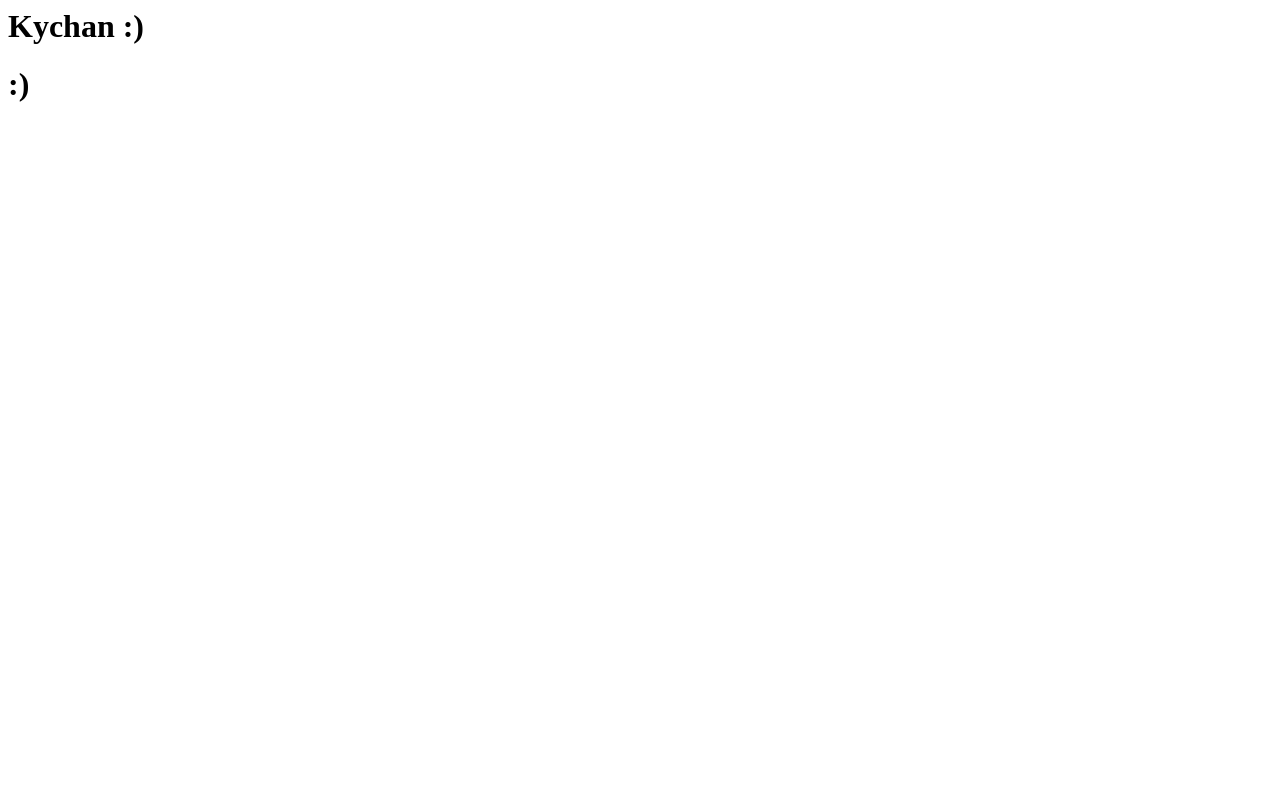
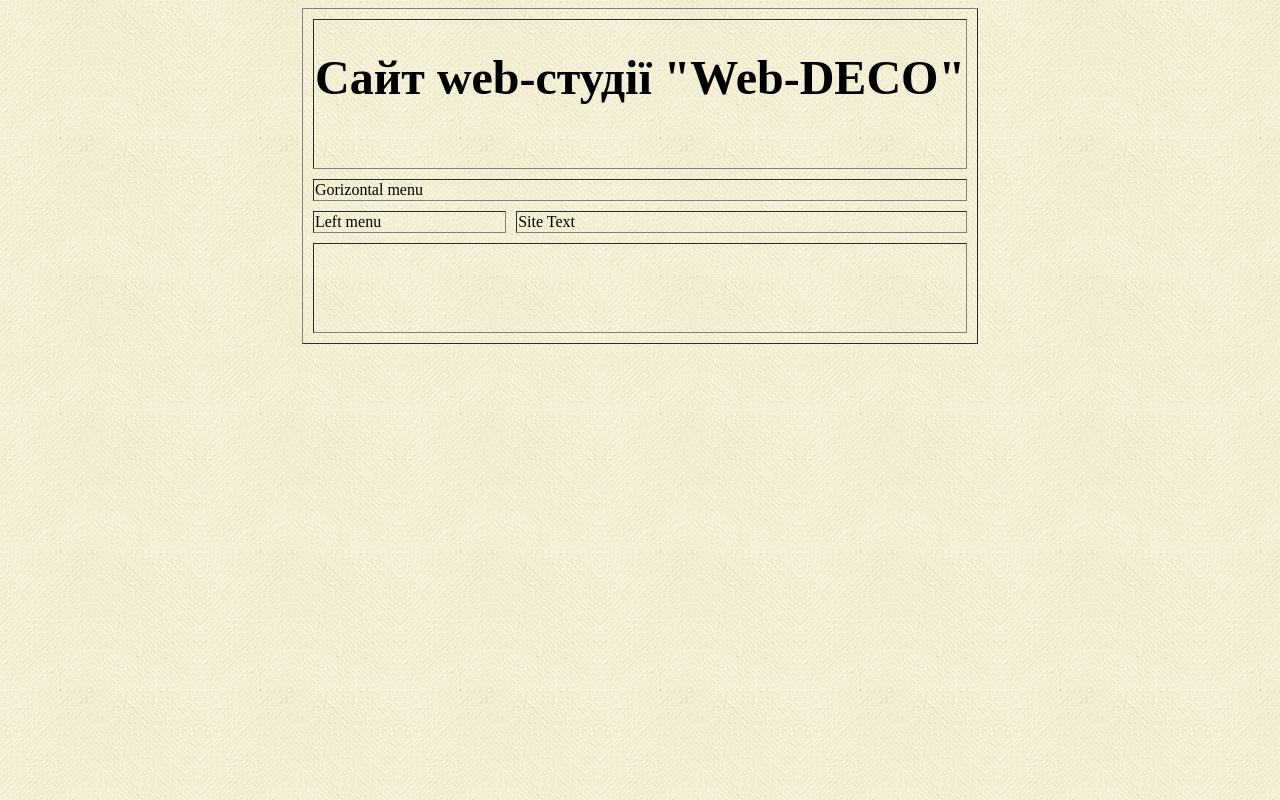
Before and after one commit to ivvezkuw/ivvezkuw.github.io, a plain HTML site: page index.html in a window 1280 px wide. Drawn offline with Linux system fonts and the light colour scheme.

Commit message:
02 - Створити Шаблон.html

```diff
--- a/index.html
+++ b/index.html
@@ -1,2 +1,30 @@
-<h1>Kychan :)</h1>
-<h1>:)</h1>
+<html>
+
+
+
+        <head>
+            <meta charset="utf-8" />
+            <title>Сайт web-студії "Web-DECO"</title>
+        </head>
+
+        <body background="images/bg.jpg">
+            <table border="1" align="center" cellspacing="10">
+                <tr>
+                    <td colspan="2" height="150" align="right"><font size="5"><h1>Сайт web-студiї "Web-DECO"</h1></font></td>
+                </tr>
+                <tr>
+                    <td colspan="2">Gorizontal menu</td>
+                </tr>
+                <tr>
+                    <td width="30%" valign="top">Left menu</td>
+                    <td width="70%">Site Text</td>
+                </tr>
+                <tr>
+                    <td colspan="2" valign="middle" height="90">
+                </tr>
+            </table>
+
+        </body>
+
+
+</html>
```
Also changed, not shown: images/bg.jpg (added).
